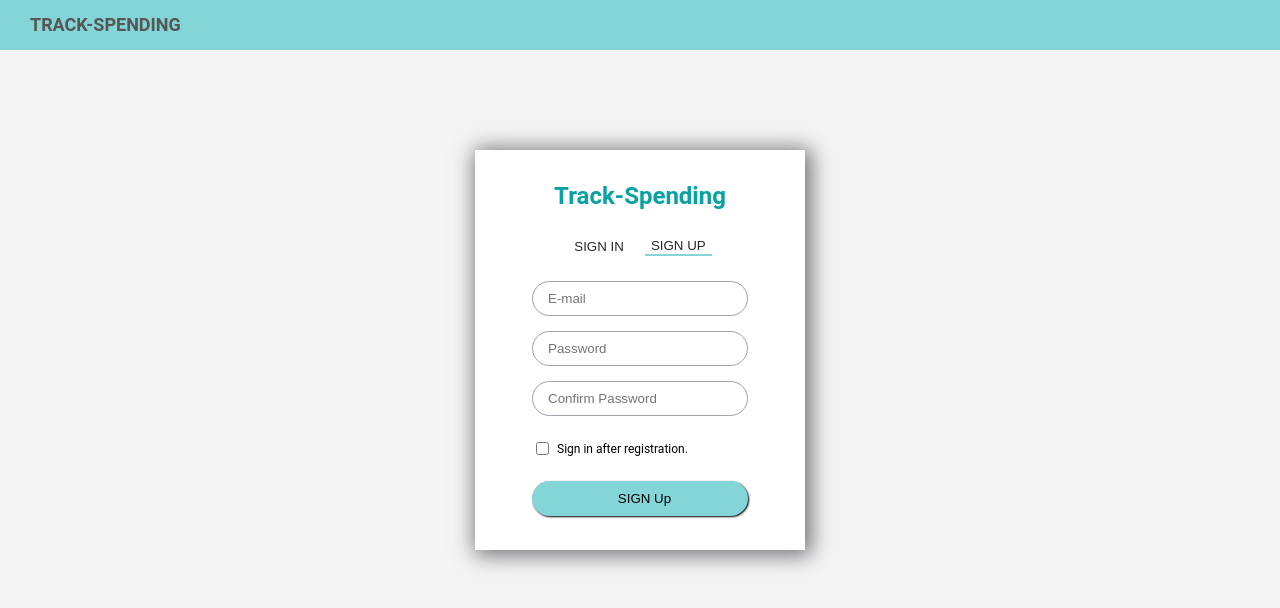
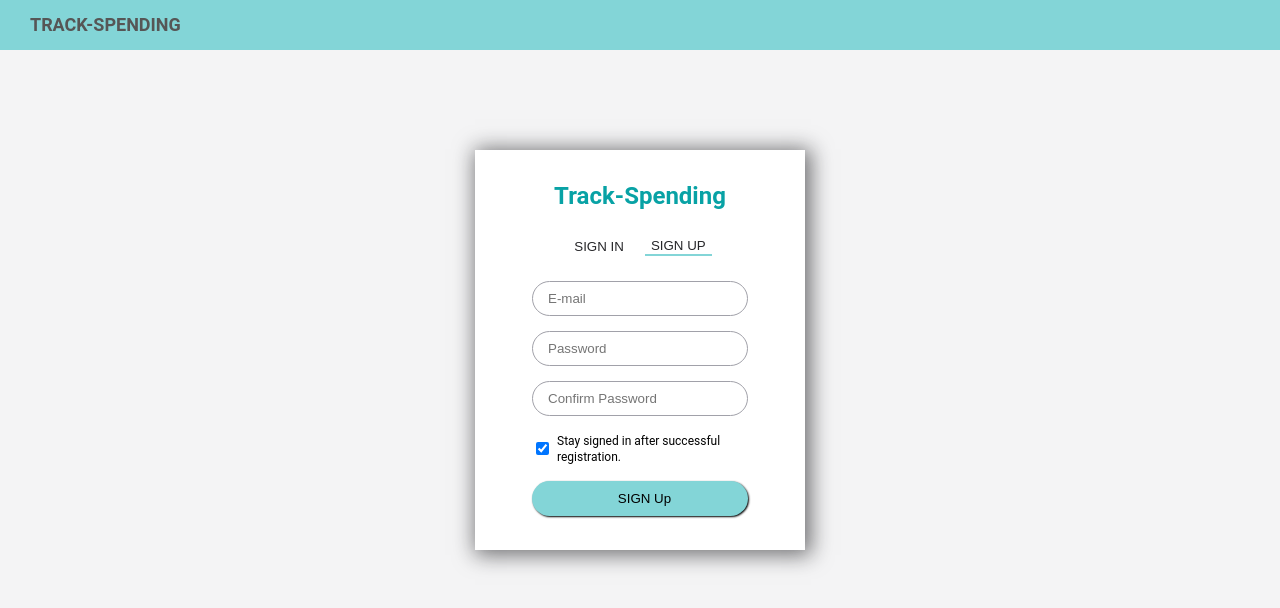
Before and after one commit to 1Hui57/track-spending, a Next.js app: page / in a window 1280 px wide. Both pictures are taken after a click on the button "SIGN UP". Shown: the top 608 px of the page. Built offline with nearby package versions, Linux system fonts and the light colour scheme.

Commit message:
feat:完成登入持續狀態設定功能

```diff
--- a/src/app/page.tsx
+++ b/src/app/page.tsx
@@ -2,7 +2,10 @@
 import { useRouter } from 'next/navigation'
 import { useState } from 'react';
 import { auth } from '@/lib/firebase';
-import { createUserWithEmailAndPassword, signInWithEmailAndPassword } from "firebase/auth";
+import {
+    createUserWithEmailAndPassword, signInWithEmailAndPassword,
+    setPersistence, browserLocalPersistence, browserSessionPersistence
+} from "firebase/auth";
 
 export default function Home() {
 
@@ -14,7 +17,7 @@ export default function Home() {
     const [password, setPassword] = useState('');
     const [confirmPassword, setConfirmPassword] = useState('');
     const [error, setError] = useState('');
-
+    const [isStayIn, setIsStayIn] = useState(true);
     function changeSignIn() {
         setIsSignin(true);
         setError("");
@@ -30,6 +33,7 @@ export default function Home() {
         e.preventDefault();
         setError('');
         try {
+            await setPersistence(auth, isStayIn ?  browserLocalPersistence:browserSessionPersistence);
             const userCredential = await signInWithEmailAndPassword(auth, email, password);
             console.log(userCredential);
             router.push('/accounting');
@@ -48,6 +52,7 @@ export default function Home() {
             return;
         }
         try {
+            await setPersistence(auth, isStayIn ?  browserLocalPersistence:browserSessionPersistence);
             await createUserWithEmailAndPassword(auth, email, password);
             router.push('/accounting');
         } catch (err: any) {
@@ -81,7 +86,7 @@ export default function Home() {
                     <input type="password" placeholder='Password' value={password}
                         onChange={(e) => setPassword(e.target.value)} />
                     <label className='text-xs-400'>
-                        <input type="checkbox" id='stayIn' />
+                        <input type="checkbox" id='stayIn' checked={isStayIn} onChange={(e) => { setIsStayIn(e.target.checked) }} />
                         Stay signed in.
                     </label >
                     <button type='submit'>SIGN IN</button>
@@ -95,8 +100,8 @@ export default function Home() {
                     <input type="password" placeholder='Confirm Password' value={confirmPassword}
                         onChange={(e) => setConfirmPassword(e.target.value)} />
                     <label className='text-xs-400'>
-                        <input type="checkbox" id='stayIn' />
-                        Sign in after registration.
+                        <input type="checkbox" id='stayIn' checked={isStayIn} onChange={(e) => { setIsStayIn(e.target.checked) }} />
+                        Stay signed in after successful registration.
                     </label>
                     <button type='submit'>SIGN Up</button>
                 </form>)}
```
